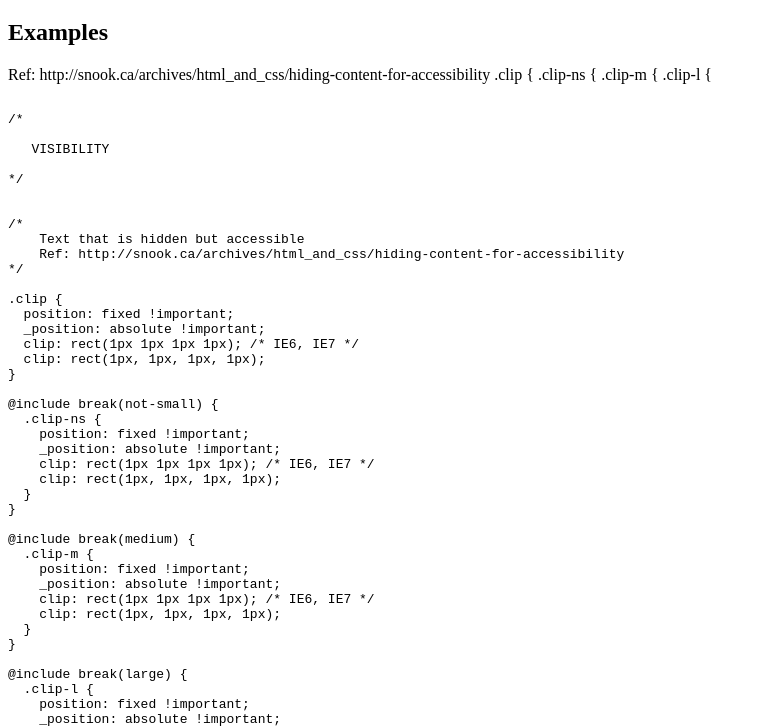
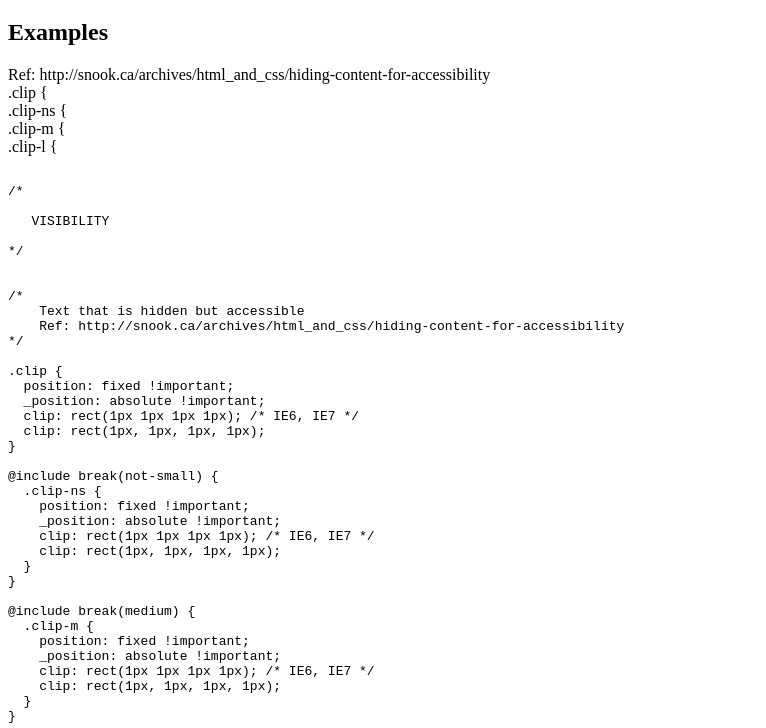
Before and after one commit to tachyons-css/tachyons-visibility, a website: page index.html in a window 1280 px wide. Shown: the part 61-789 px from the top of the page, without its empty margins (0-766 px from the left). Drawn offline with Linux system fonts and the light colour scheme.

Commit message:
Breaking out lines of classes and attaching them to elements

```diff
--- a/index.html
+++ b/index.html
@@ -14,11 +14,11 @@
     <h1>tachyons visibility</h1>
     <h2>Examples</h2>
 
-    Ref: http://snook.ca/archives/html_and_css/hiding-content-for-accessibility
-.clip {
-  .clip-ns {
-  .clip-m {
-  .clip-l {
+    <div class="ef:">Ref: http://snook.ca/archives/html_and_css/hiding-content-for-accessibility</div>
+    <div class="clip">.clip {</div>
+    <div class="clip-ns">.clip-ns {</div>
+    <div class="clip-m">.clip-m {</div>
+    <div class="clip-l">.clip-l {</div>
     <pre>
 <code>
 /*
```
